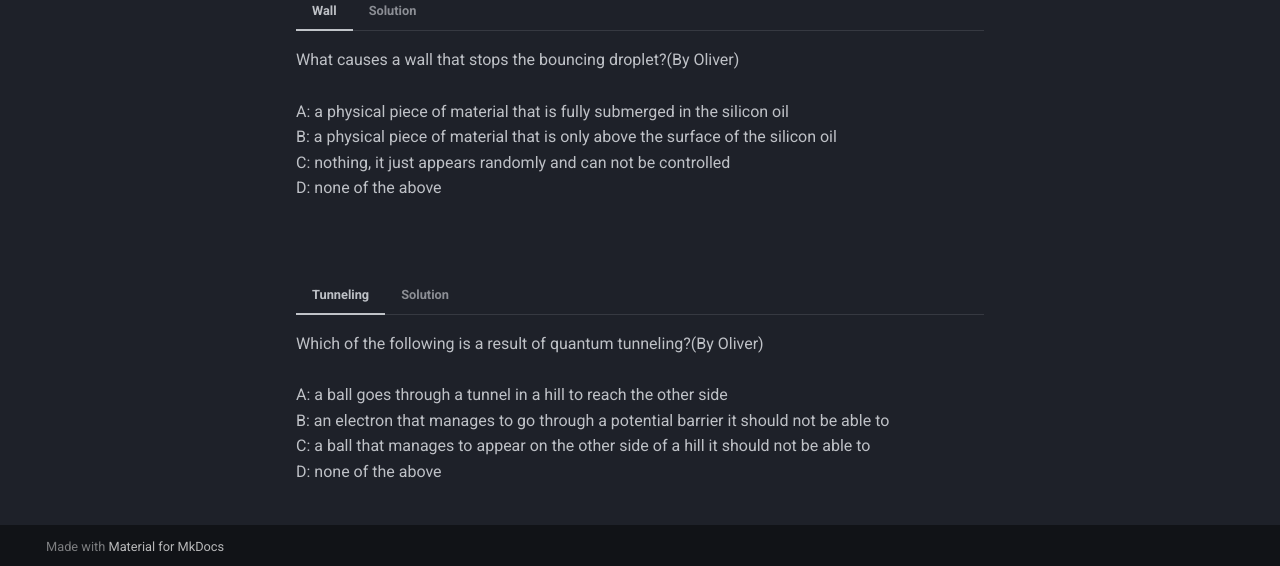
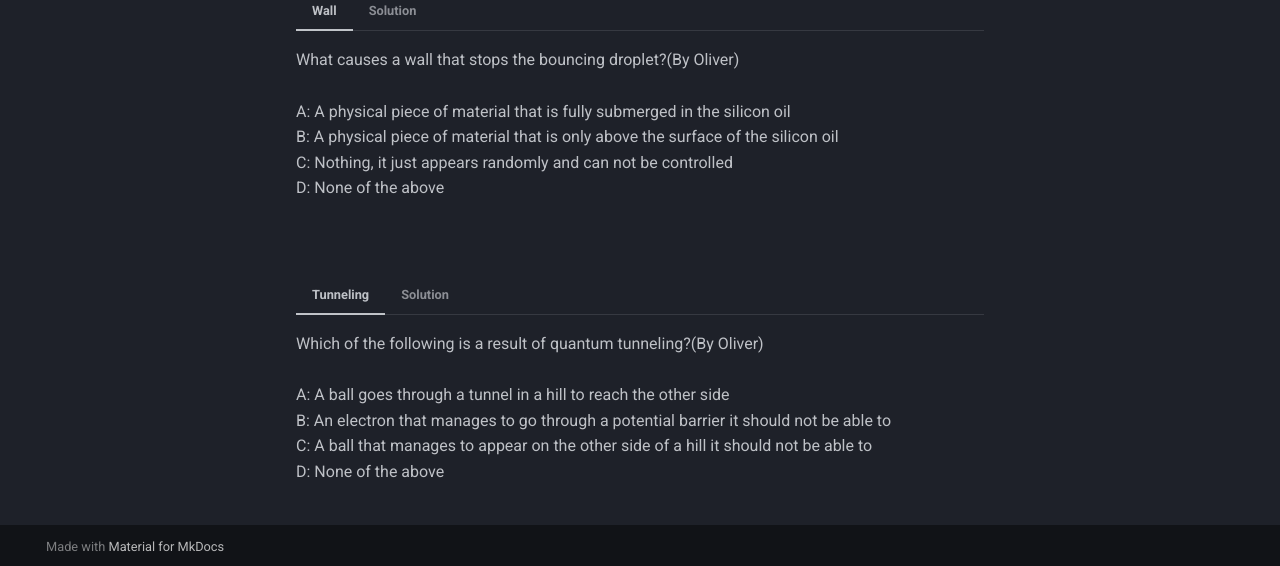
Before and after one commit to jedlimlx/Quantum-Hydrodynamics, an MkDocs documentation site: the page built from docs/quiz.md, in a window 1280 px wide and 900 px high, scrolled down 1472 px. Shown: the part 331-897 px from the top of the window. Built offline with MkDocs 1.6.1 and Material for MkDocs 9.7.7, drawn with Linux system fonts in a browser that asks for light colours.

```diff
--- a/docs/quiz.md
+++ b/docs/quiz.md
@@ -91,10 +91,10 @@
 === "Wall"
 
     What causes a wall that stops the bouncing droplet?(By Oliver)<br> <br>
-    A: a physical piece of material that is fully submerged in the silicon oil<br>
-    B: a physical piece of material that is only above the surface of the silicon oil<br>
-    C: nothing, it just appears randomly and can not be controlled<br>
-    D: none of the above<br>
+    A: A physical piece of material that is fully submerged in the silicon oil<br>
+    B: A physical piece of material that is only above the surface of the silicon oil<br>
+    C: Nothing, it just appears randomly and can not be controlled<br>
+    D: None of the above<br>
 
 === "Solution"
 
@@ -107,10 +107,10 @@
 === "Tunneling"
 
     Which of the following is a result of quantum tunneling?(By Oliver)<br> <br>
-    A: a ball goes through a tunnel in a hill to reach the other side<br>
-    B: an electron that manages to go through a potential barrier it should not be able to<br>
-    C: a ball that manages to appear on the other side of a hill it should not be able to<br>
-    D: none of the above<br>
+    A: A ball goes through a tunnel in a hill to reach the other side<br>
+    B: An electron that manages to go through a potential barrier it should not be able to<br>
+    C: A ball that manages to appear on the other side of a hill it should not be able to<br>
+    D: None of the above<br>
 
 === "Solution"
 
```
